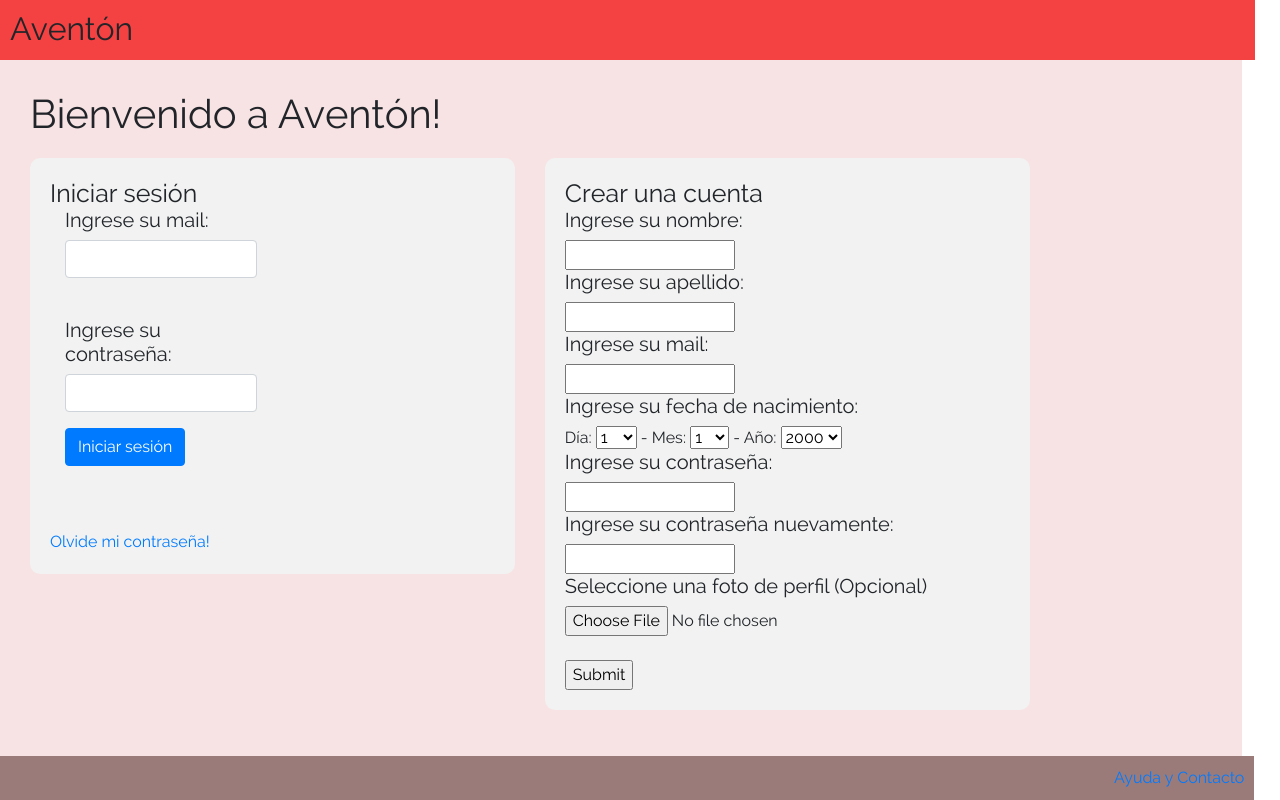
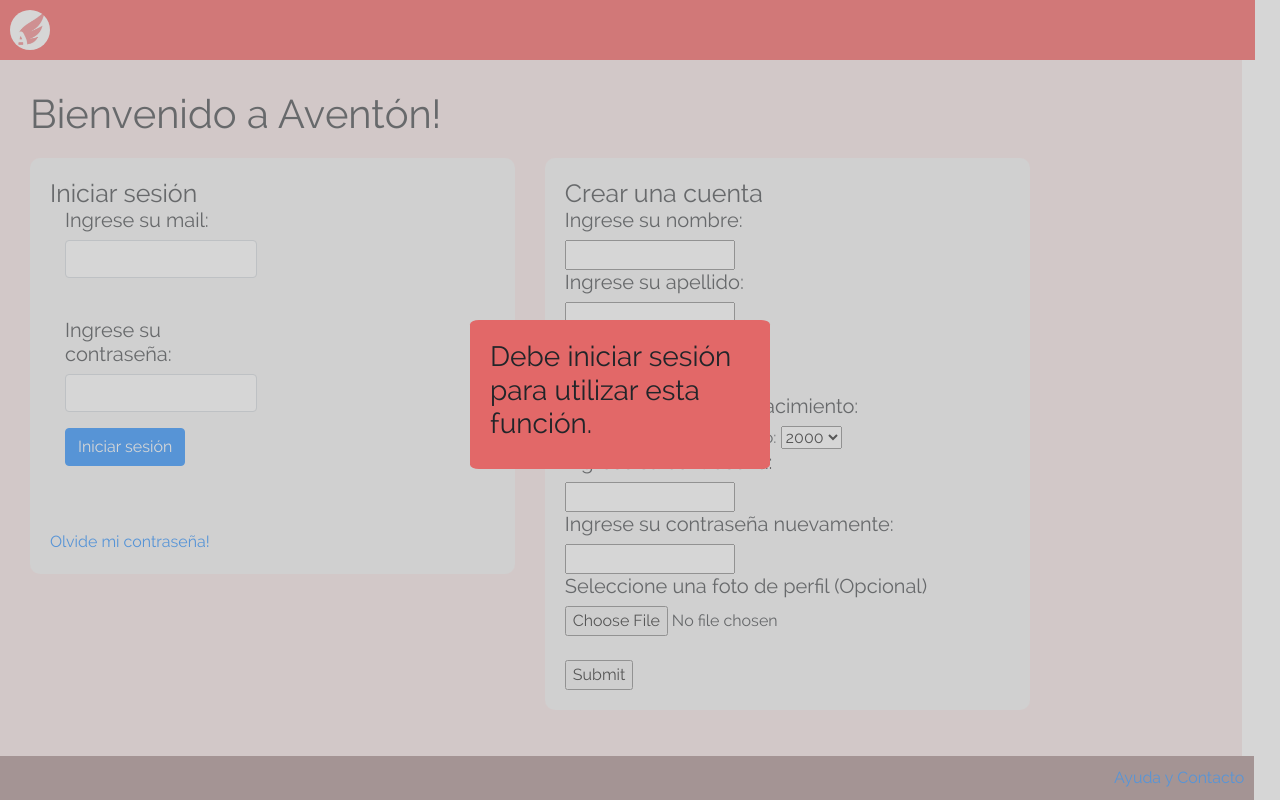
Before and after one commit to Pesca1/Aventon, a PHP site: page /index.php?no_session in a window 1280 px wide. Run offline with PHP 8.4, Linux system fonts and the light colour scheme; some libraries are stand-ins or nearby versions.

Commit message:
Cambios menores

```diff
--- a/index.php
+++ b/index.php
@@ -1,3 +1,9 @@
+<?php
+  session_start();
+  if (isset($_SESSION['loggedin']) && $_SESSION['loggedin'] == true){
+    header("Location: pantalla_principal.php");
+  }
+?>
 <!DOCTYPE html>
 <html>
   <head>
@@ -9,7 +15,7 @@
   </head>
   <body>
       <div id="header">
-        <h2>Aventón</h2>
+        <img id="logo" src="/img/logo.jpeg" />
       </div>
       <div id="body">
         <h1>Bienvenido a Aventón!</h1>
@@ -103,6 +109,12 @@
     if(isset($_GET['login_error'])){
       echo '<script> show_error("Usuario o contraseña incorrecto."); </script>';
     }
+    if(isset($_GET['session_expire'])){
+      echo '<script> show_error("Su sesión expiró, por favor ingrese nuevamente."); </script>';
+    }
+    if(isset($_GET['no_session'])){
+      echo '<script> show_error("Debe iniciar sesión para utilizar esta función."); </script>';
+    }
     /*if(isset($_GET['recover'])){
       if($_GET['recover'] == 'false'){
         echo '<script> show_error("Hubo un error al enviar el email. Vuelva a intentarlo mas tarde."); </script>';
--- a/php/listar_vehiculos.php
+++ b/php/listar_vehiculos.php
@@ -1,3 +1,4 @@
+<?php include("verficar_sesion.php"); ?>
 <!DOCTYPE html>
 <html>
   <head>
--- a/php/verficar_sesion.php
+++ b/php/verficar_sesion.php
@@ -3,13 +3,13 @@
 session_start();
 if (isset($_SESSION['loggedin']) && $_SESSION['loggedin'] == true){
 }else{
-  header("Location: /index.php");
+  header("Location: /index.php?no_session");
   exit;
 }
 $now = time();
 if ($now > $_SESSION['expire']){
   session_destroy();
-  echo "su sesion terminó";
+  header("Location: /index.php?session_expire");
 }else {
   $_SESSION['expire'] = time() + 5 * 60;
 }
```
